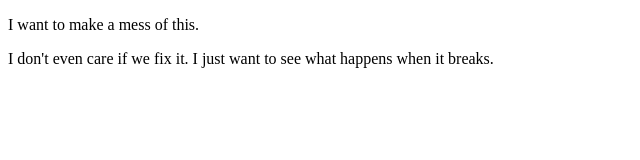
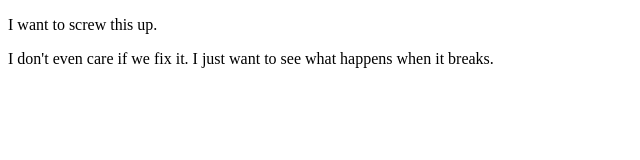
Before and after one commit to braydenc303/group-repo, a plain HTML site: page index.html in a window 1280 px wide. Shown: the full height of the page, 0-640 px from the left. Drawn offline with Linux system fonts and the light colour scheme.

Commit message:
Trying this with two people.

```diff
--- a/index.html
+++ b/index.html
@@ -8,7 +8,7 @@
 </head>
 <body>
     <div>
-        <p>I want to make a mess of this.</p>
+        <p>I want to screw this up.</p>
         <p>I don't even care if we fix it. I just want to see what happens when it breaks.</p>
     </div>
 </body>
```
